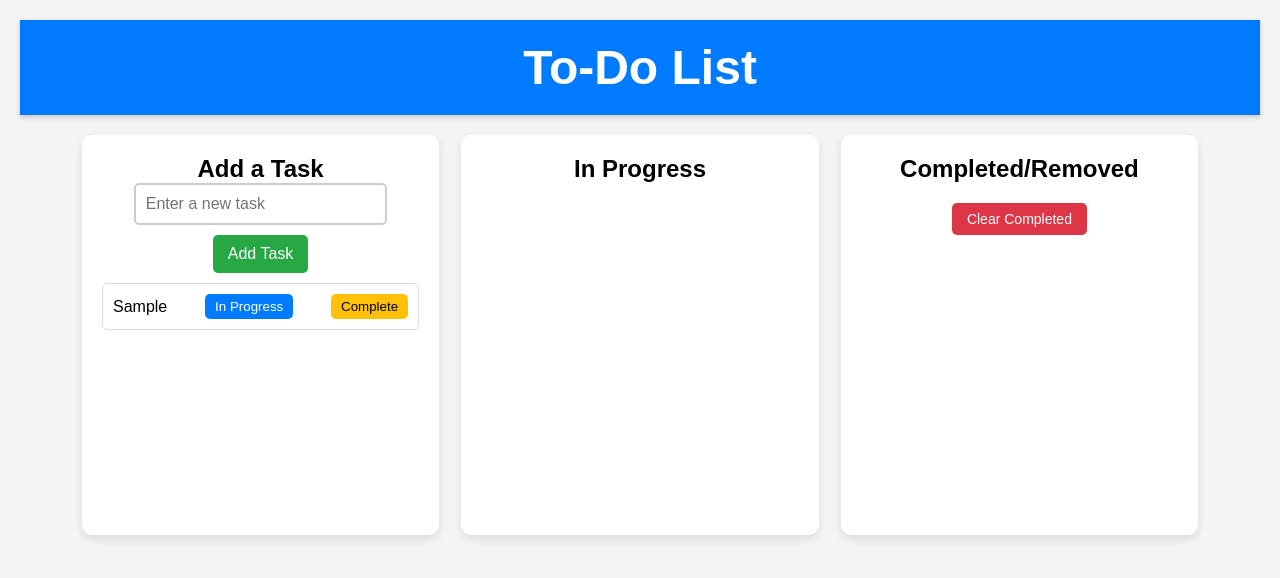
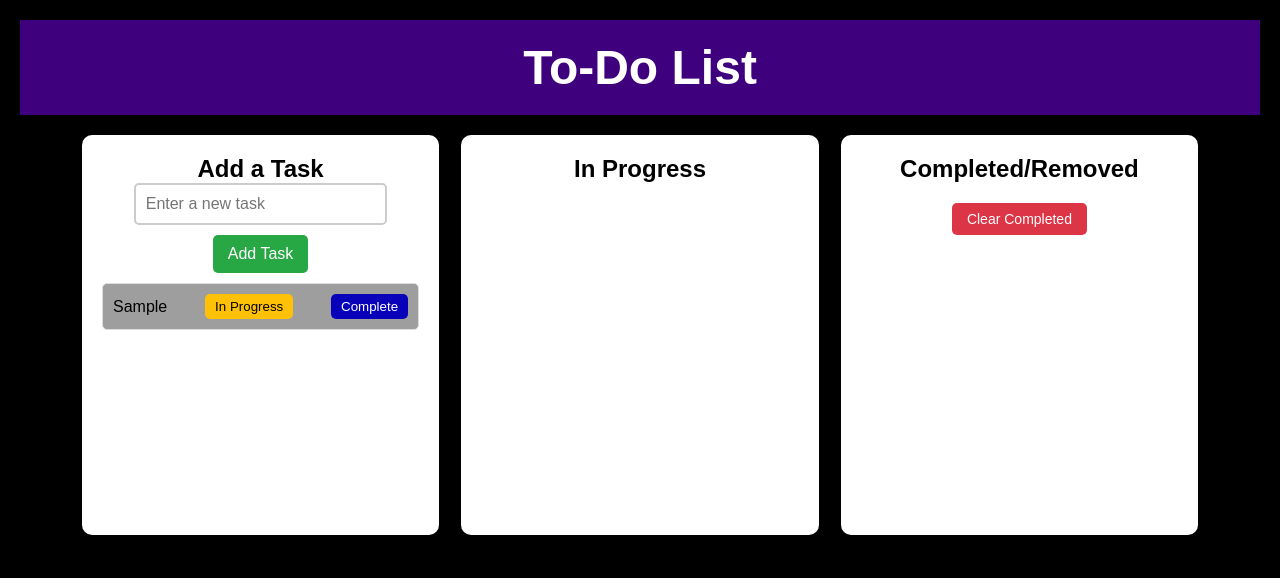
Before and after one commit to RWP1994/to-do-list-class, a plain HTML site: page index.html in a window 1280 px wide. Both pictures are taken after typing "Sample" into the empty fields and a click on the button "Add Task". Drawn offline with Linux system fonts and the light colour scheme.

```diff
--- a/style.css
+++ b/style.css
@@ -7,14 +7,14 @@
 }
 
 body {
-  background-color: #f4f4f4;
+  background-color: #000000;
   text-align: center;
   padding: 20px;
 }
 
 /* Header */
 header {
-  background-color: #007bff;
+  background-color: #3f007e;
   color: white;
   padding: 20px;
   font-size: 24px;
@@ -75,7 +75,7 @@
 }
 
 li {
-  background: #fff;
+  background: rgb(158, 158, 158);
   padding: 10px;
   border-radius: 5px;
   display: flex;
@@ -88,13 +88,13 @@
 /* Completed Tasks */
 .completed {
   text-decoration: line-through;
-  color: gray;
+  color: rgb(8, 0, 243);
 }
 
 /* Buttons */
 .inprogress-btn {
-  background-color: #007bff;
-  color: white;
+  background-color: #ffc107;
+  color: rgb(0, 0, 0);
   border: none;
   padding: 5px 10px;
   cursor: pointer;
@@ -107,8 +107,8 @@
 }
 
 .complete-btn {
-  background-color: #ffc107;
-  color: black;
+  background-color: #0900ba;
+  color: rgb(255, 255, 255);
   border: none;
   padding: 5px 10px;
   cursor: pointer;
@@ -117,7 +117,7 @@
 }
 
 .complete-btn:hover {
-  background-color: #e0a800;
+  background-color: #0900ba;
 }
 
 .delete-btn {
```
